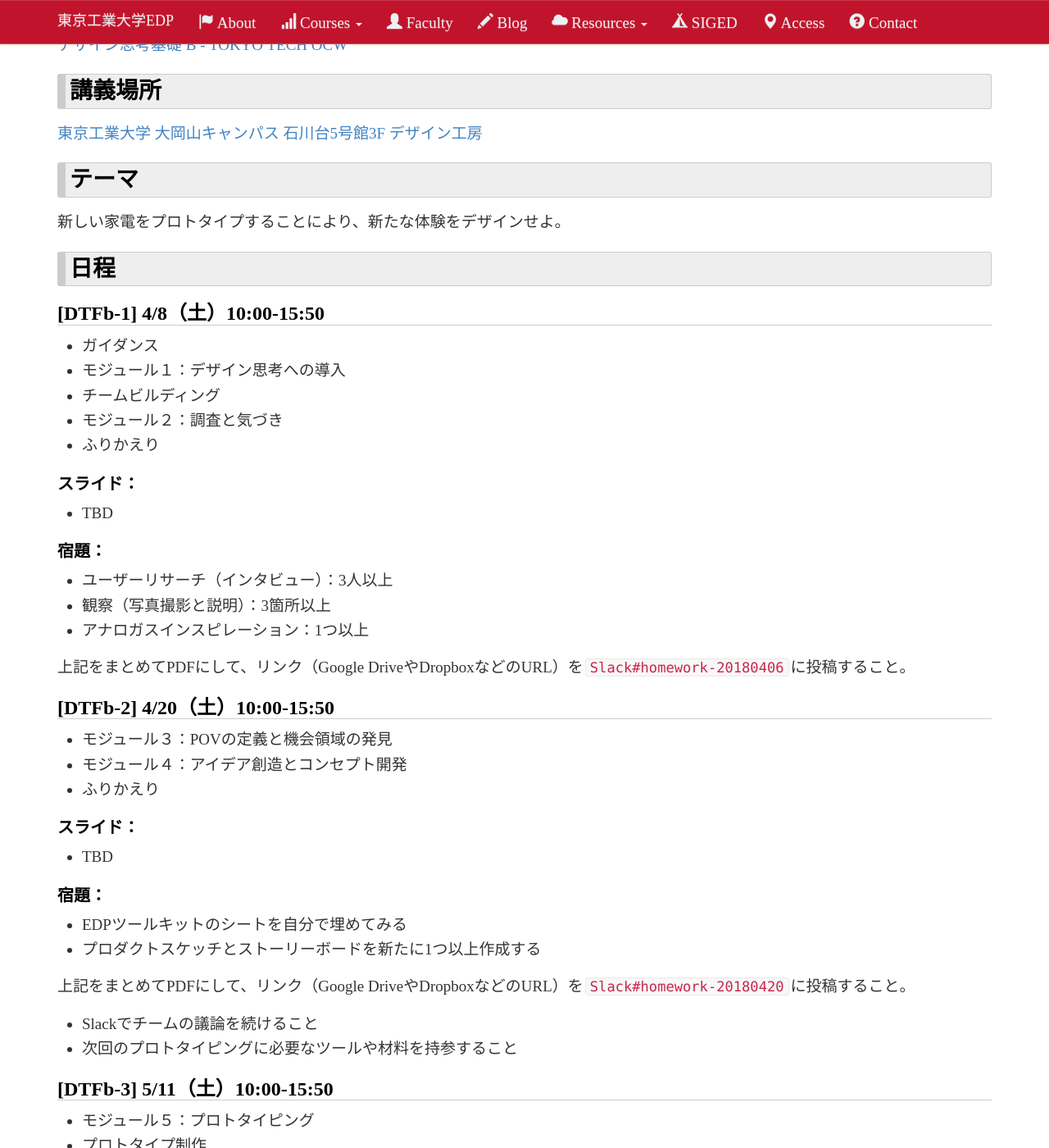
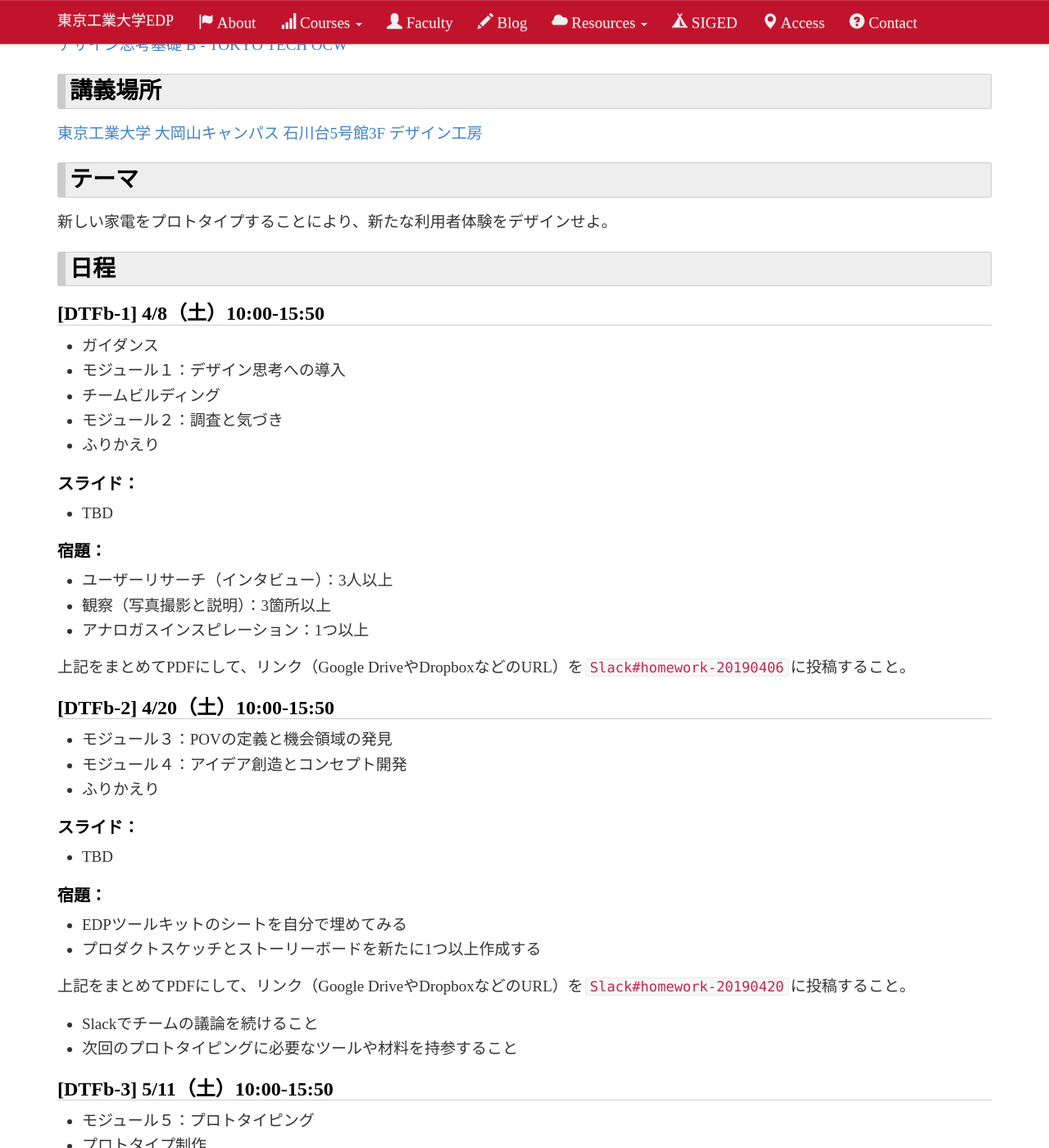
Before and after one commit to titech-edp/titech-edp.github.io, a Jekyll site: the page built from 2019-dtf-b/index.md, in a window 1280 px wide and 1400 px high, scrolled down 517 px. Shown: the whole window at 82% size. Built offline with Jekyll 4.4.1, drawn with Linux system fonts in a browser that asks for light colours; nearby versions of some CDN libraries; library files that are not in the unit come from our copies; some of the changed text lies outside the part shown.

Commit message:
Add 2019-dtf-b

```diff
--- a/2019-dtf-b/index.md
+++ b/2019-dtf-b/index.md
@@ -13,7 +13,7 @@ title: 2019年度「デザイン思考基礎b」
 
 # テーマ
 
-新しい家電をプロトタイプすることにより、新たな体験をデザインせよ。
+新しい家電をプロトタイプすることにより、新たな利用者体験をデザインせよ。
 
 # 日程
 
@@ -35,7 +35,7 @@ title: 2019年度「デザイン思考基礎b」
 - 観察（写真撮影と説明）：3箇所以上
 - アナロガスインスピレーション：1つ以上
 
-上記をまとめてPDFにして、リンク（Google DriveやDropboxなどのURL）を``Slack#homework-20180406``に投稿すること。
+上記をまとめてPDFにして、リンク（Google DriveやDropboxなどのURL）を``Slack#homework-20190406``に投稿すること。
 
 ## [DTFb-2] 4/20（土）10:00-15:50
 
@@ -52,7 +52,7 @@ title: 2019年度「デザイン思考基礎b」
 - EDPツールキットのシートを自分で埋めてみる
 - プロダクトスケッチとストーリーボードを新たに1つ以上作成する
 
-上記をまとめてPDFにして、リンク（Google DriveやDropboxなどのURL）を``Slack#homework-20180420``に投稿すること。
+上記をまとめてPDFにして、リンク（Google DriveやDropboxなどのURL）を``Slack#homework-20190420``に投稿すること。
 
 - Slackでチームの議論を続けること
 - 次回のプロトタイピングに必要なツールや材料を持参すること
```
Also changed, not shown: other parts of 2019-dtf-b/index.md (+2 -2 lines).
